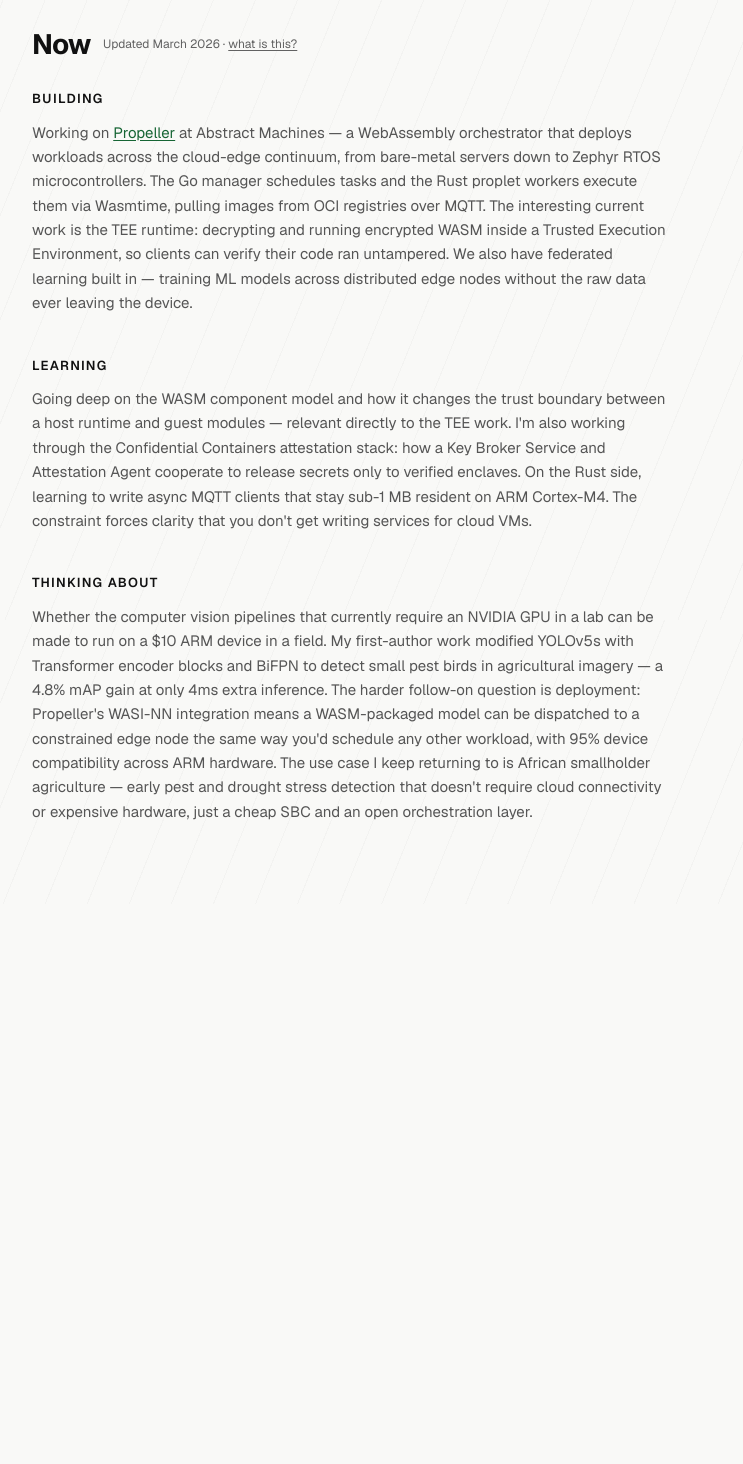
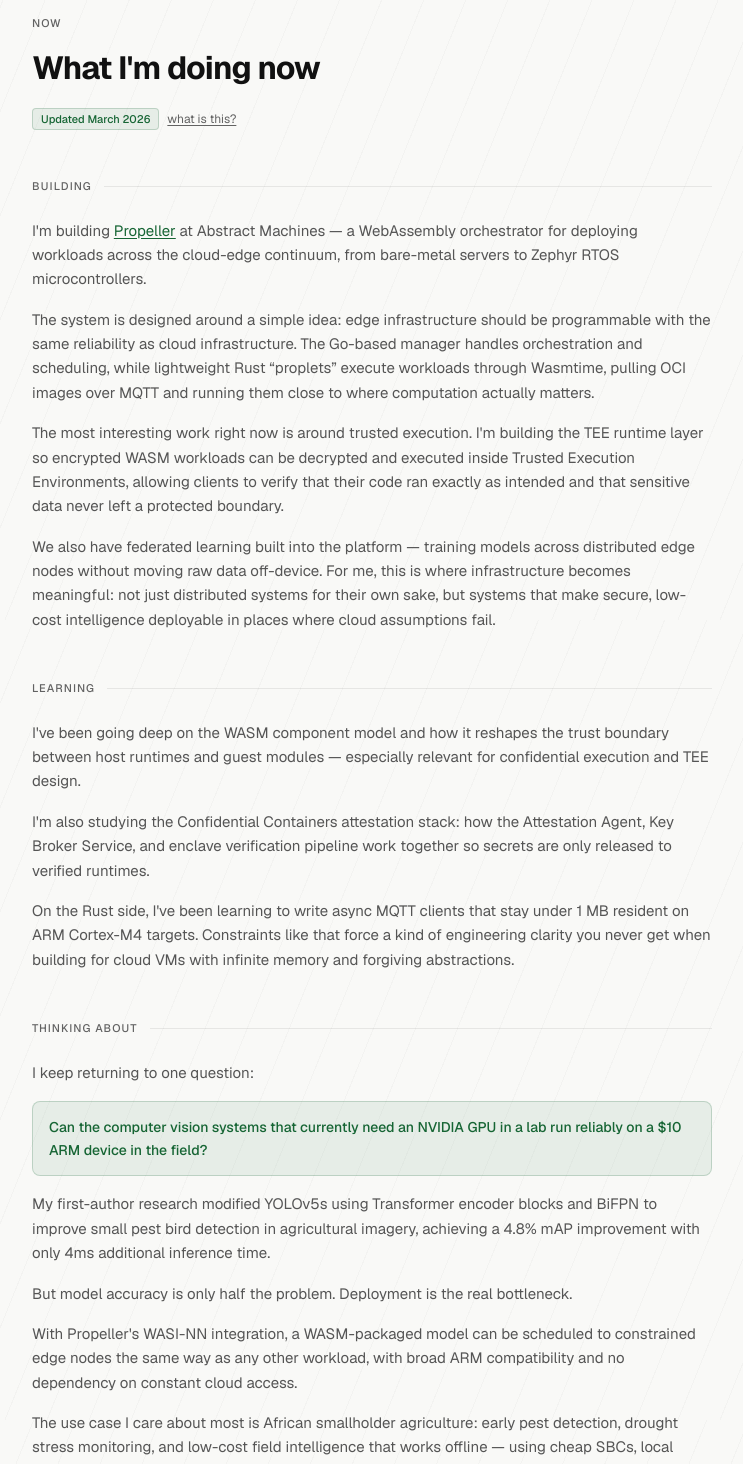
Before and after one commit to JeffMboya/portfolio, a Next.js app: page /now in a window 1280 px wide. Shown: the part 180-1644 px from the top of the page, without its empty margins (182-925 px from the left). Before the commit the page ends 1084 px from the top, so only its background shows below. Built offline with nearby package versions, Linux system fonts and the light colour scheme.

Commit message:
feat(now): redesign page to match site structure, update content
Eyebrow + h1 + accent date badge header, section label+divider pattern,
Link breadcrumb, paragraphs split for readability. Key question in the
Thinking About section surfaced as an accent callout block.

```diff
--- a/app/now/page.tsx
+++ b/app/now/page.tsx
@@ -1,4 +1,5 @@
 import type { Metadata } from 'next'
+import Link from 'next/link'
 
 export const metadata: Metadata = {
   title: 'Now — Jeff Mboya',
@@ -8,48 +9,156 @@
 
 export default function NowPage() {
   return (
-    <div className="pb-20 max-w-[640px]">
-      <nav className="flex items-center gap-1.5 text-[12px] mb-10" style={{ color: 'var(--muted-dim)' }}>
-        <a href="/" className="transition-colors duration-150 hover:underline" style={{ color: 'var(--accent)' }}>Home</a>
+    <div className="pb-24 max-w-[680px]">
+      <div className="mb-8">
+        <nav className="flex items-center gap-1.5 text-[12px]" style={{ color: 'var(--muted-dim)' }}>
+          <Link href="/" className="transition-colors duration-150 hover:underline" style={{ color: 'var(--accent)' }}>
+            Home
+          </Link>
           <span>/</span>
           <span style={{ color: 'var(--foreground)' }}>Now</span>
         </nav>
-      <div className="flex items-center gap-3 mb-6">
-        <h1 className="text-[28px] font-bold tracking-tight" style={{ color: 'var(--foreground)' }}>
-          Now
-        </h1>
-        <span className="text-[12px]" style={{ color: 'var(--muted-dim)' }}>
-          Updated March 2026 · <a href="https://nownownow.com/about" target="_blank" rel="noopener noreferrer" className="underline underline-offset-2">what is this?</a>
-        </span>
       </div>
 
-      <div className="flex flex-col gap-10">
+      <div className="mb-12">
+        <div className="text-[11px] uppercase tracking-widest mb-3 font-medium" style={{ color: 'var(--muted-dim)' }}>
+          Now
+        </div>
+        <h1 className="text-[32px] font-bold tracking-tight mb-4" style={{ color: 'var(--foreground)' }}>
+          What I&apos;m doing now
+        </h1>
+        <div className="flex items-center gap-2">
+          <span
+            className="text-[11px] font-medium px-2 py-0.5 rounded"
+            style={{ backgroundColor: 'var(--accent-light)', color: 'var(--accent)', border: '1px solid var(--accent-muted)' }}
+          >
+            Updated March 2026
+          </span>
+          <a
+            href="https://nownownow.com/about"
+            target="_blank"
+            rel="noopener noreferrer"
+            className="text-[12px] underline underline-offset-2"
+            style={{ color: 'var(--muted-dim)' }}
+          >
+            what is this?
+          </a>
+        </div>
+      </div>
+
+      <div className="flex flex-col gap-12">
+
+        {/* Building */}
         <div>
-          <h2 className="text-[13px] font-semibold uppercase tracking-widest mb-3" style={{ color: 'var(--foreground)' }}>
-            Building
-          </h2>
+          <div className="flex items-center gap-3 mb-6">
+            <span className="text-[11px] uppercase tracking-widest font-medium" style={{ color: 'var(--muted-dim)' }}>Building</span>
+            <div className="flex-1 h-px" style={{ backgroundColor: 'var(--border)' }} />
+          </div>
+          <div className="flex flex-col gap-4">
             <p className="text-[15px] leading-relaxed" style={{ color: 'var(--muted)' }}>
-            Working on <a href="https://github.com/absmach/propeller" target="_blank" rel="noopener noreferrer" className="underline underline-offset-2" style={{ color: 'var(--accent)' }}>Propeller</a> at Abstract Machines — a WebAssembly orchestrator that deploys workloads across the cloud-edge continuum, from bare-metal servers down to Zephyr RTOS microcontrollers. The Go manager schedules tasks and the Rust proplet workers execute them via Wasmtime, pulling images from OCI registries over MQTT. The interesting current work is the TEE runtime: decrypting and running encrypted WASM inside a Trusted Execution Environment, so clients can verify their code ran untampered. We also have federated learning built in — training ML models across distributed edge nodes without the raw data ever leaving the device.
+              I&apos;m building{' '}
+              <a href="https://github.com/absmach/propeller" target="_blank" rel="noopener noreferrer" className="underline underline-offset-2" style={{ color: 'var(--accent)' }}>
+                Propeller
+              </a>{' '}
+              at Abstract Machines — a WebAssembly orchestrator for deploying workloads across the
+              cloud-edge continuum, from bare-metal servers to Zephyr RTOS microcontrollers.
+            </p>
+            <p className="text-[15px] leading-relaxed" style={{ color: 'var(--muted)' }}>
+              The system is designed around a simple idea: edge infrastructure should be programmable
+              with the same reliability as cloud infrastructure. The Go-based manager handles
+              orchestration and scheduling, while lightweight Rust &ldquo;proplets&rdquo; execute
+              workloads through Wasmtime, pulling OCI images over MQTT and running them close to where
+              computation actually matters.
+            </p>
+            <p className="text-[15px] leading-relaxed" style={{ color: 'var(--muted)' }}>
+              The most interesting work right now is around trusted execution. I&apos;m building the
+              TEE runtime layer so encrypted WASM workloads can be decrypted and executed inside
+              Trusted Execution Environments, allowing clients to verify that their code ran exactly
+              as intended and that sensitive data never left a protected boundary.
+            </p>
+            <p className="text-[15px] leading-relaxed" style={{ color: 'var(--muted)' }}>
+              We also have federated learning built into the platform — training models across
+              distributed edge nodes without moving raw data off-device. For me, this is where
+              infrastructure becomes meaningful: not just distributed systems for their own sake,
+              but systems that make secure, low-cost intelligence deployable in places where cloud
+              assumptions fail.
             </p>
           </div>
+        </div>
 
+        {/* Learning */}
         <div>
-          <h2 className="text-[13px] font-semibold uppercase tracking-widest mb-3" style={{ color: 'var(--foreground)' }}>
-            Learning
-          </h2>
+          <div className="flex items-center gap-3 mb-6">
+            <span className="text-[11px] uppercase tracking-widest font-medium" style={{ color: 'var(--muted-dim)' }}>Learning</span>
+            <div className="flex-1 h-px" style={{ backgroundColor: 'var(--border)' }} />
+          </div>
+          <div className="flex flex-col gap-4">
             <p className="text-[15px] leading-relaxed" style={{ color: 'var(--muted)' }}>
-            Going deep on the WASM component model and how it changes the trust boundary between a host runtime and guest modules — relevant directly to the TEE work. I&apos;m also working through the Confidential Containers attestation stack: how a Key Broker Service and Attestation Agent cooperate to release secrets only to verified enclaves. On the Rust side, learning to write async MQTT clients that stay sub-1 MB resident on ARM Cortex-M4. The constraint forces clarity that you don&apos;t get writing services for cloud VMs.
+              I&apos;ve been going deep on the WASM component model and how it reshapes the trust
+              boundary between host runtimes and guest modules — especially relevant for confidential
+              execution and TEE design.
+            </p>
+            <p className="text-[15px] leading-relaxed" style={{ color: 'var(--muted)' }}>
+              I&apos;m also studying the Confidential Containers attestation stack: how the
+              Attestation Agent, Key Broker Service, and enclave verification pipeline work together
+              so secrets are only released to verified runtimes.
+            </p>
+            <p className="text-[15px] leading-relaxed" style={{ color: 'var(--muted)' }}>
+              On the Rust side, I&apos;ve been learning to write async MQTT clients that stay under
+              1 MB resident on ARM Cortex-M4 targets. Constraints like that force a kind of
+              engineering clarity you never get when building for cloud VMs with infinite memory
+              and forgiving abstractions.
             </p>
           </div>
+        </div>
 
+        {/* Thinking About */}
         <div>
-          <h2 className="text-[13px] font-semibold uppercase tracking-widest mb-3" style={{ color: 'var(--foreground)' }}>
-            Thinking about
-          </h2>
+          <div className="flex items-center gap-3 mb-6">
+            <span className="text-[11px] uppercase tracking-widest font-medium" style={{ color: 'var(--muted-dim)' }}>Thinking About</span>
+            <div className="flex-1 h-px" style={{ backgroundColor: 'var(--border)' }} />
+          </div>
+          <div className="flex flex-col gap-4">
             <p className="text-[15px] leading-relaxed" style={{ color: 'var(--muted)' }}>
-            Whether the computer vision pipelines that currently require an NVIDIA GPU in a lab can be made to run on a $10 ARM device in a field. My first-author work modified YOLOv5s with Transformer encoder blocks and BiFPN to detect small pest birds in agricultural imagery — a 4.8% mAP gain at only 4ms extra inference. The harder follow-on question is deployment: Propeller&apos;s WASI-NN integration means a WASM-packaged model can be dispatched to a constrained edge node the same way you&apos;d schedule any other workload, with 95% device compatibility across ARM hardware. The use case I keep returning to is African smallholder agriculture — early pest and drought stress detection that doesn&apos;t require cloud connectivity or expensive hardware, just a cheap SBC and an open orchestration layer.
+              I keep returning to one question:
+            </p>
+            <div
+              className="rounded-lg px-4 py-3.5 text-[14px] font-medium leading-relaxed"
+              style={{
+                backgroundColor: 'var(--accent-light)',
+                border: '1px solid var(--accent-muted)',
+                color: 'var(--accent)',
+              }}
+            >
+              Can the computer vision systems that currently need an NVIDIA GPU in a lab run
+              reliably on a $10 ARM device in the field?
+            </div>
+            <p className="text-[15px] leading-relaxed" style={{ color: 'var(--muted)' }}>
+              My first-author research modified YOLOv5s using Transformer encoder blocks and BiFPN
+              to improve small pest bird detection in agricultural imagery, achieving a 4.8% mAP
+              improvement with only 4ms additional inference time.
+            </p>
+            <p className="text-[15px] leading-relaxed" style={{ color: 'var(--muted)' }}>
+              But model accuracy is only half the problem. Deployment is the real bottleneck.
+            </p>
+            <p className="text-[15px] leading-relaxed" style={{ color: 'var(--muted)' }}>
+              With Propeller&apos;s WASI-NN integration, a WASM-packaged model can be scheduled
+              to constrained edge nodes the same way as any other workload, with broad ARM
+              compatibility and no dependency on constant cloud access.
+            </p>
+            <p className="text-[15px] leading-relaxed" style={{ color: 'var(--muted)' }}>
+              The use case I care about most is African smallholder agriculture: early pest
+              detection, drought stress monitoring, and low-cost field intelligence that works
+              offline — using cheap SBCs, local inference, and infrastructure that assumes
+              unreliable connectivity instead of pretending it doesn&apos;t exist.
+            </p>
+            <p className="text-[15px] leading-relaxed" style={{ color: 'var(--muted)' }}>
+              That feels like the right problem: not building impressive demos for labs, but
+              building durable systems people can actually use.
             </p>
           </div>
+        </div>
+
       </div>
     </div>
   )
```
Lines whose indentation alone changed are shown as unchanged.
